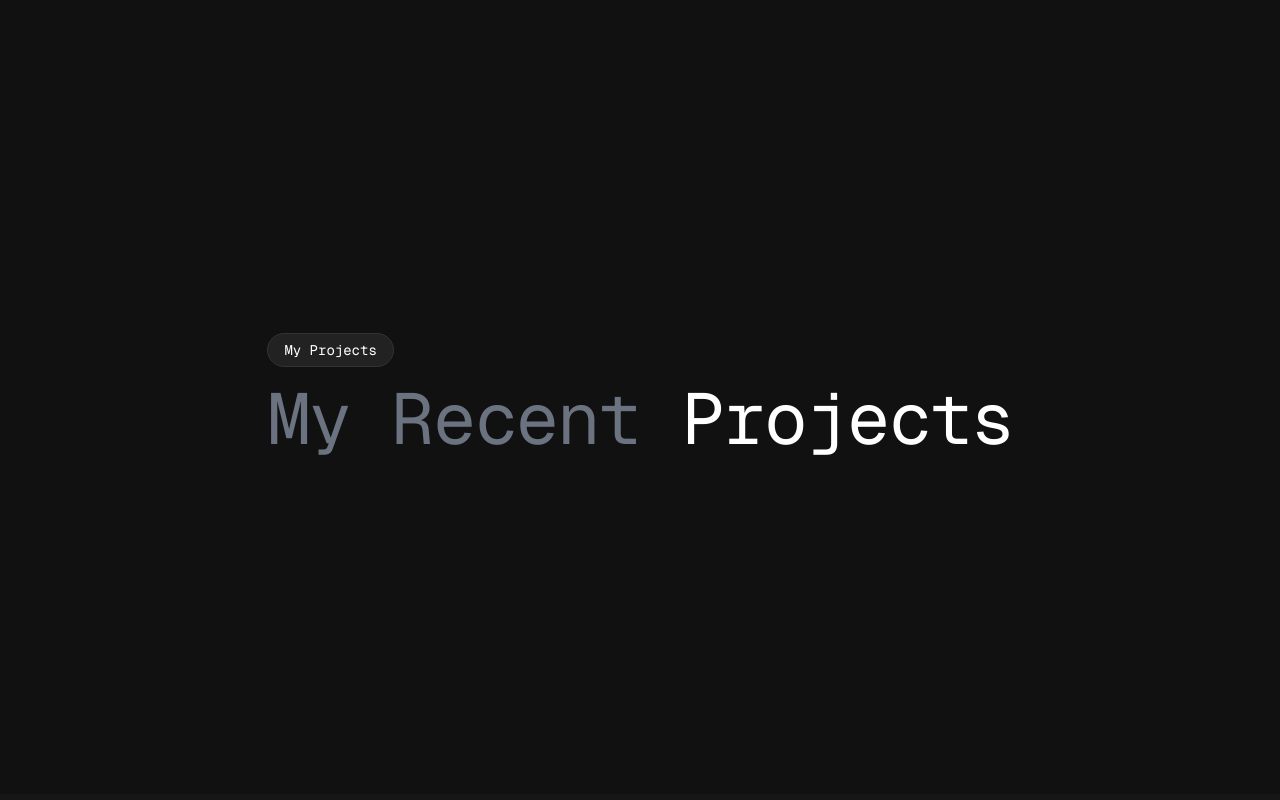
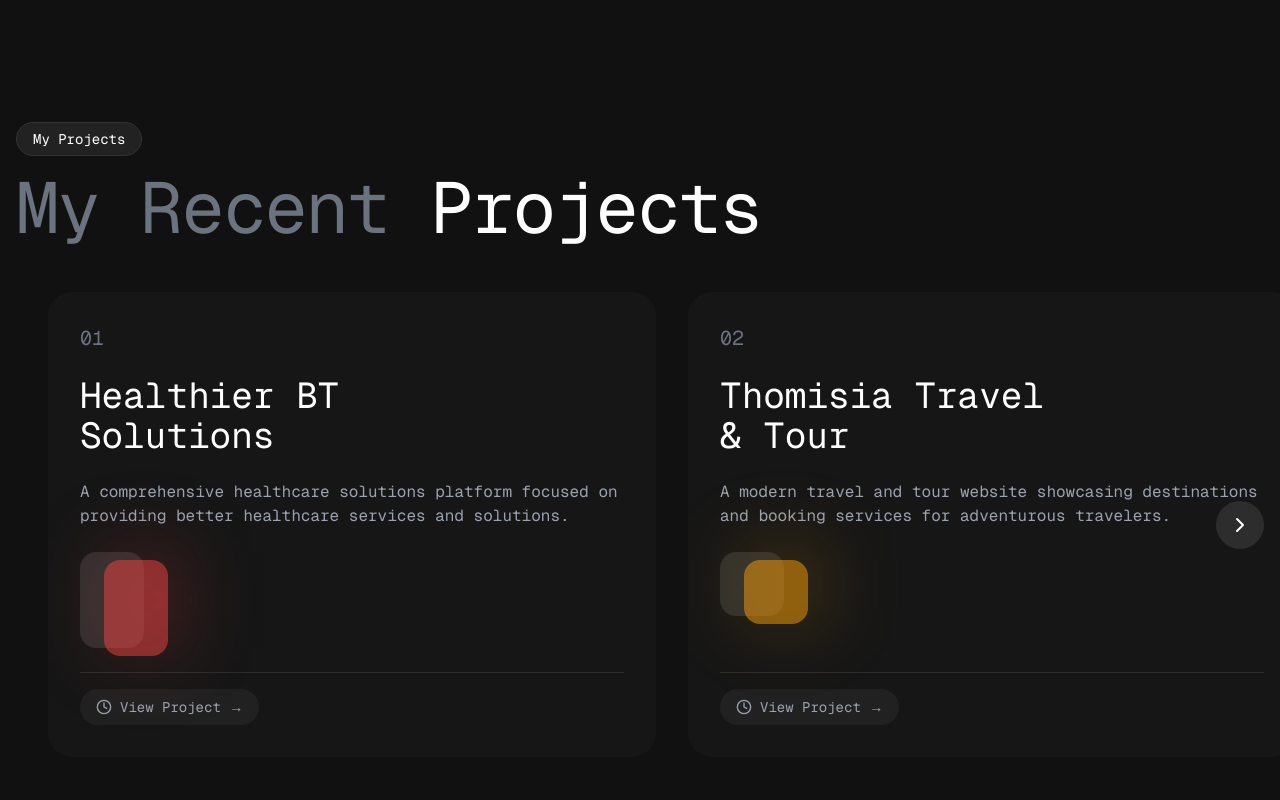
Before and after one commit to nanayawdev/nycre8ivestudio, a Next.js app: page / in a window 1280 px wide. Shown: the part 1780-2580 px from the top of the page. Built offline with nearby package versions, Linux system fonts and the light colour scheme.

Commit message:
Implement horizontal scrolling with navigation buttons in How We Work section

```diff
--- a/components/sections/how-we-work.tsx
+++ b/components/sections/how-we-work.tsx
@@ -1,10 +1,9 @@
 "use client"
 
-import { useRef, useEffect } from "react"
-import { Clock } from "lucide-react"
+import { useRef, useState, useEffect } from "react"
+import { motion } from "framer-motion"
+import { Clock, ChevronLeft, ChevronRight } from "lucide-react"
 import type React from "react"
-import gsap from "gsap"
-import { ScrollTrigger } from "gsap/ScrollTrigger"
 
 interface ProcessStep {
   number: string
@@ -81,117 +80,84 @@ const processSteps: ProcessStep[] = [
 
 function ProcessCard({ step }: { step: ProcessStep }) {
   return (
-    <div className="panel bg-[#161616] overflow-hidden group hover:bg-[#1a1a1a] transition-colors min-h-[100dvh] w-full">
-      <div className="h-full flex items-center justify-center px-4 md:px-8">
-        <div className="max-w-6xl w-full mx-auto grid md:grid-cols-[1fr,auto] gap-12 items-center">
-          {/* Left Content */}
-          <div className="space-y-8">
-            <div>
-              <div className="text-3xl text-gray-500 mb-4">{step.number}</div>
-              <h3 className="text-5xl md:text-7xl lg:text-8xl font-light text-white whitespace-pre-line leading-tight">
+    <motion.div
+      initial={{ opacity: 0, y: 20 }}
+      whileInView={{ opacity: 1, y: 0 }}
+      transition={{ duration: 0.5 }}
+      className="shrink-0 w-[calc(100vw-2rem)] md:w-[640px] snap-center px-4"
+    >
+      <div className="bg-[#161616] rounded-3xl overflow-hidden group hover:bg-[#1a1a1a] transition-colors">
+        {/* Content */}
+        <div className="p-8 space-y-6 relative z-10">
+          {/* Project Number */}
+          <div className="text-gray-500 text-xl">{step.number}</div>
+
+          {/* Title */}
+          <h3 className="text-3xl md:text-4xl text-white whitespace-pre-line">
             {step.title}
           </h3>
-            </div>
 
-            <p className="text-lg md:text-xl text-gray-400 leading-relaxed">
+          {/* Description */}
+          <p className="text-gray-400">
             {step.description}
           </p>
 
+          {/* Icon */}
+          <div className="flex-shrink-0">
+            {step.icon}
+          </div>
+
+          {/* Link */}
+          <div className="pt-4 border-t border-white/10">
             <a
               href={step.url}
               target="_blank"
               rel="noopener noreferrer"
-              className="inline-flex items-center text-sm text-gray-400 bg-white/5 px-6 py-3 rounded-full hover:bg-white/10 transition-colors"
+              className="inline-flex items-center text-sm text-gray-400 bg-white/5 px-4 py-2 rounded-full hover:bg-white/10 transition-colors"
             >
-              <Clock className="w-5 h-5 mr-2" />
+              <Clock className="w-4 h-4 mr-2" />
               View Project →
             </a>
           </div>
-
-          {/* Right Content */}
-          <div className="space-y-12">
-            {/* Icon */}
-            <div className="relative">
-              <div className="aspect-square w-full max-w-[300px]">
-                {step.icon}
         </div>
       </div>
-
-            {/* Process Steps */}
-            <div className="space-y-6 border-l border-white/10 pl-6">
-              <div className="space-y-2">
-                <div className="text-sm text-gray-500">Task</div>
-                <div className="text-white">Design & Development</div>
-              </div>
-
-              <div className="space-y-2">
-                <div className="text-sm text-gray-500">Strategy</div>
-                <div className="text-white">User-Centered Design</div>
-              </div>
-
-              <div className="space-y-2">
-                <div className="text-sm text-gray-500">Approach</div>
-                <div className="text-white">Agile Methodology</div>
-              </div>
-            </div>
-          </div>
-        </div>
-      </div>
-    </div>
+    </motion.div>
   )
 }
 
 export function HowWeWork() {
   const containerRef = useRef<HTMLDivElement>(null)
+  const [canScrollLeft, setCanScrollLeft] = useState(false)
+  const [canScrollRight, setCanScrollRight] = useState(true)
+
+  const handleScroll = () => {
+    if (containerRef.current) {
+      const { scrollLeft, scrollWidth, clientWidth } = containerRef.current
+      setCanScrollLeft(scrollLeft > 0)
+      setCanScrollRight(scrollLeft < scrollWidth - clientWidth - 10)
+    }
+  }
+
+  const scrollTo = (direction: 'left' | 'right') => {
+    if (containerRef.current) {
+      const scrollAmount = direction === 'left' ? -640 : 640
+      containerRef.current.scrollBy({ left: scrollAmount, behavior: 'smooth' })
+    }
+  }
 
   useEffect(() => {
-    gsap.registerPlugin(ScrollTrigger)
-
-    const panels = gsap.utils.toArray<HTMLElement>(".panel")
-
-    // Create ScrollTrigger for each panel to track when they hit the top
-    const tops = panels.map(panel =>
-      ScrollTrigger.create({
-        trigger: panel,
-        start: "top top"
-      })
-    )
-
-    // Pin each panel
-    panels.forEach((panel) => {
-      ScrollTrigger.create({
-        trigger: panel,
-        start: () =>
-          panel.offsetHeight < window.innerHeight
-            ? "top top"
-            : "bottom bottom",
-        pin: true,
-        pinSpacing: false
-      })
-    })
-
-    // Create snap effect
-    ScrollTrigger.create({
-      snap: {
-        snapTo: (progress, self) => {
-          if (!self) return 0
-          const panelStarts = tops.map(st => st.start)
-          const snapScroll = gsap.utils.snap(panelStarts, self.scroll())
-          return gsap.utils.normalize(0, ScrollTrigger.maxScroll(window), snapScroll)
-        },
-        duration: 0.5
-      }
-    })
-
-    return () => {
-      ScrollTrigger.getAll().forEach(trigger => trigger.kill())
+    const container = containerRef.current
+    if (container) {
+      container.addEventListener('scroll', handleScroll)
+      handleScroll() // Check initial scroll state
+      return () => container.removeEventListener('scroll', handleScroll)
     }
   }, [])
 
   return (
-    <section id="portfolio" className="relative bg-[#111111]">
+    <section id="portfolio" className="relative bg-[#111111] py-32">
       {/* Section Header */}
-      <div className="panel px-4 py-32 min-h-screen flex items-center">
+      <div className="px-4 mb-12">
         <div className="max-w-7xl mx-auto">
           <div className="inline-block px-4 py-1.5 rounded-full text-sm bg-[#222] border border-[#333]">
             My Projects
@@ -203,10 +169,59 @@ export function HowWeWork() {
         </div>
       </div>
 
-      {/* Project Cards */}
+      {/* Scroll Container */}
+      <div className="relative">
+        {/* Left Scroll Button */}
+        {canScrollLeft && (
+          <motion.button
+            initial={{ opacity: 0 }}
+            animate={{ opacity: 1 }}
+            exit={{ opacity: 0 }}
+            onClick={() => scrollTo('left')}
+            className="absolute left-4 top-1/2 -translate-y-1/2 z-10 p-3 rounded-full bg-white/10 text-white hover:bg-white/20 transition-colors"
+          >
+            <ChevronLeft className="w-6 h-6" />
+          </motion.button>
+        )}
+
+        {/* Right Scroll Button */}
+        {canScrollRight && (
+          <motion.button
+            initial={{ opacity: 0 }}
+            animate={{ opacity: 1 }}
+            exit={{ opacity: 0 }}
+            onClick={() => scrollTo('right')}
+            className="absolute right-4 top-1/2 -translate-y-1/2 z-10 p-3 rounded-full bg-white/10 text-white hover:bg-white/20 transition-colors"
+          >
+            <ChevronRight className="w-6 h-6" />
+          </motion.button>
+        )}
+
+        {/* Horizontal Scrolling Cards */}
+        <div
+          ref={containerRef}
+          className="flex overflow-x-auto hide-scrollbar snap-x snap-mandatory"
+          style={{ scrollbarWidth: 'none', msOverflowStyle: 'none' }}
+          onScroll={handleScroll}
+        >
+          {/* Initial Padding */}
+          <div className="shrink-0 w-4 md:w-[max(2rem,calc((100vw-80rem)/2))]" />
+
           {processSteps.map((step) => (
             <ProcessCard key={step.number} step={step} />
           ))}
+
+          {/* Final Padding */}
+          <div className="shrink-0 w-4 md:w-[max(2rem,calc((100vw-80rem)/2))]" />
+        </div>
+      </div>
+
+      {/* Custom Scrollbar (optional) */}
+      <style jsx global>{`
+        .hide-scrollbar::-webkit-scrollbar {
+          display: none;
+        }
+      `}</style>
     </section>
   )
 }
```
Lines whose indentation alone changed are shown as unchanged.
